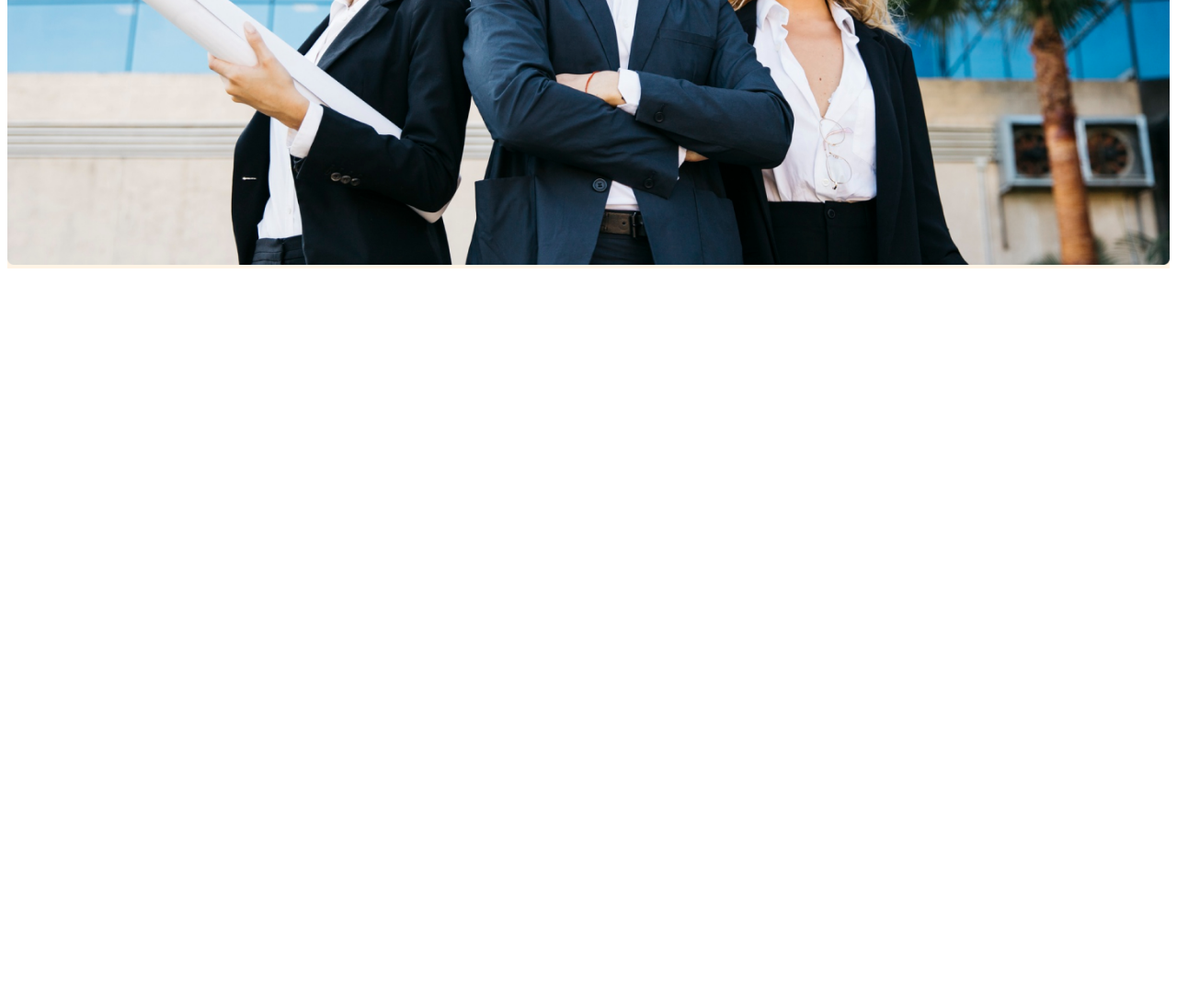
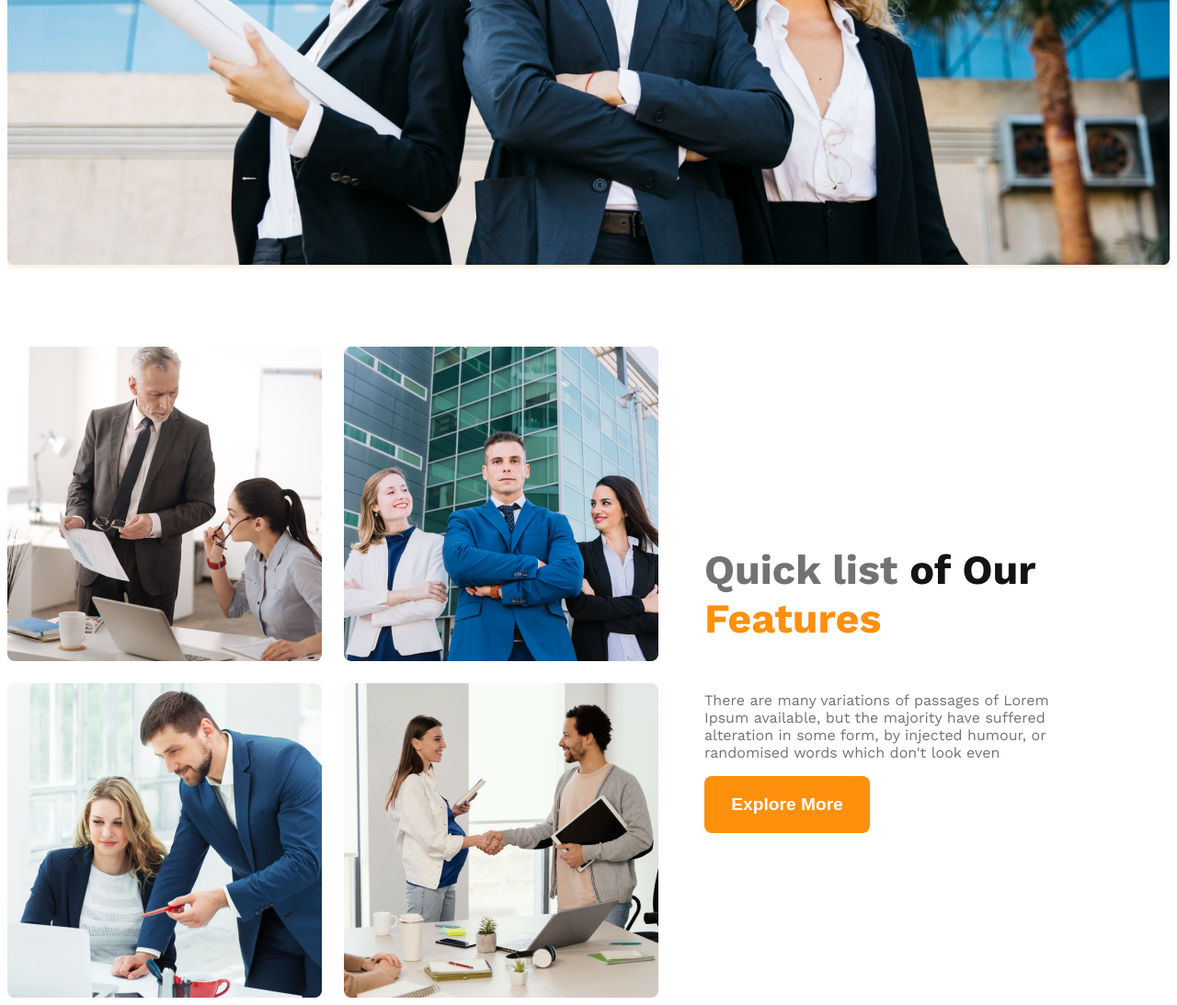
Before and after one commit to abusayadebu/g3-architect-website, a plain HTML site: page index.html in a window 1280 px wide. Shown: the part 891-1984 px from the top of the page at 92% size. Before the commit the page ends 1191 px from the top, so only its background shows below. Drawn offline with nearby package versions, Linux system fonts and the light colour scheme.

Commit message:
features-section is done with responsive media query

```diff
--- a/index.html
+++ b/index.html
@@ -34,7 +34,21 @@
     </header>
 
     <main>
-
+        <!-- features section starts here -->
+        <section class="features-container">
+            <div class="features-images">
+                <img src="./assets/team1.png" alt="">
+                <img src="./assets/team2.png" alt="">
+                <img src="./assets/team3.png" alt="">
+                <img src="./assets/team4.png" alt="">
+            </div>
+            <div class="features-contents">
+                <h2 class="text-light-gray">Quick list <span class="text-gray-one">of Our</span><br>
+                <span class="light-yellow">Features</span></h2>
+                <p class="text-light-gray">There are many variations of passages of Lorem Ipsum available, but the majority have suffered alteration in some form, by injected humour, or randomised words which don't look even</p>
+                <button class="primary-btn">Explore More</button>
+            </div>
+        </section>
     </main>
 
     <footer>
--- a/styles/style.css
+++ b/styles/style.css
@@ -27,12 +27,16 @@
 .text-light-gray{
   color: #727272;
 }
+.light-yellow{
+  color: #FF900E;
+}
 
 .bg-light{
   background-color: rgba(255, 144, 14, 0.1);
 }
 
 .primary-btn{
+  width: 180px;
   background-color: #FF900E;
   color: white;
   padding: 20px 25px;
@@ -97,3 +101,64 @@ font-weight: 500;
 .banner-image{
   width: 100%;
 }
+
+/* responsive media query */
+@media screen and (max-width: 576px){
+  .navbar, .nav-links{
+    flex-direction: column;
+  }
+
+.banner-content{
+  width: 500px;
+}
+.banner-title{
+  font-size: 2rem;
+}
+}
+
+/* features section style starts here */
+.features-container{
+  width: 90%;
+  margin-top: 85px;
+  display: flex;
+  gap: 50px;
+  justify-content: center;
+  align-items: center;
+}
+.features-images{
+  display: grid;
+  grid-template-columns: repeat(2,1fr);
+  gap: 24px;
+}
+
+.features-contents{
+  width: 537px;
+  display: flex;
+  flex-direction: column;
+  justify-content: center;
+}
+
+.features-contents h2{
+  font-size : 2.8rem;
+  font-weight : 700;
+}
+
+.features-content p{
+  font-size: 1rem;
+  font-weight: 400;
+}
+
+/* media query */
+@media screen and (max-width: 576px){
+  .features-container{
+    flex-direction: column;
+  }
+  .features-images{
+    grid-template-columns: repeat(1,1fr);
+  }
+
+  .features-contents{
+    width: 350px;
+    align-items: center;
+  }
+}
```
